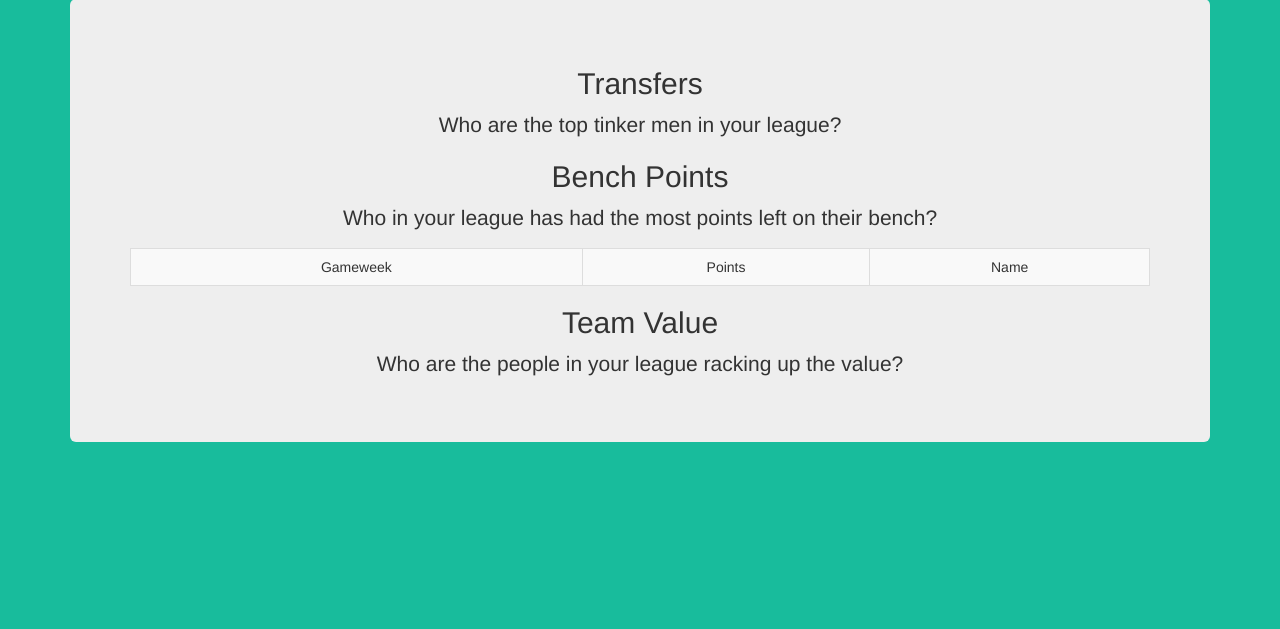
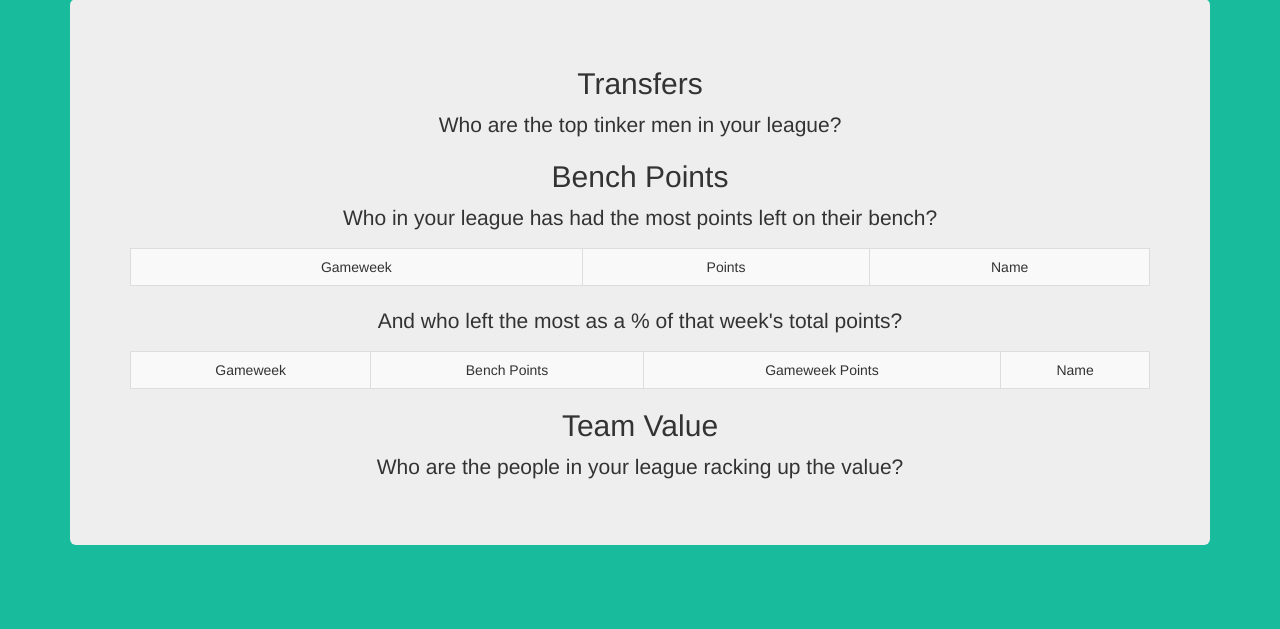
Before and after one commit to Wisani90/football, a Django app: template fpldjango/leaguestats/templates/leaguestats/results.html in a window 1280 px wide. Shown: the part 73-702 px from the top of the page. Run offline with Django 3.2, Linux system fonts and the light colour scheme; the template is opened without the code that fills it, so the values that code supplies are empty; some libraries are stand-ins or nearby versions.

Commit message:
normalised bench points

```diff
--- a/domain_model/domain_model/handlers.py
+++ b/domain_model/domain_model/handlers.py
@@ -56,6 +56,7 @@ def get_league_stats_data_handler(league_id):
     gamepoint_rank = stats_obj.gamepoint_rank()
     overall_point_rank = stats_obj.overall_point_rank()
     bench_points_top_10 = stats_obj.bench_points_top_10()
+    normalised_bench_points_top_10 = stats_obj.normalised_bench_points_top_10()
     team_value_by_week = stats_obj.team_value_by_week()
 
     data = {
@@ -66,6 +67,7 @@ def get_league_stats_data_handler(league_id):
         "gamepoint_bottom_10": gamepoint_bottom_10,
         "overall_point_rank": overall_point_rank,
         "bench_points_top_10": bench_points_top_10,
+        "normalised_bench_points_top_10": normalised_bench_points_top_10,
         "team_value_by_week": team_value_by_week,
     }
 
--- a/fpldjango/leaguestats/static/js/draw_graphs.js
+++ b/fpldjango/leaguestats/static/js/draw_graphs.js
@@ -15,5 +15,5 @@ function drawTVGraph(tv_data){
         x: 'Gameweek',
         columns: tv_data
       }
-  });
+    });
 };
--- a/fpldjango/leaguestats/templates/leaguestats/results.html
+++ b/fpldjango/leaguestats/templates/leaguestats/results.html
@@ -82,6 +82,39 @@
                 </tr>
                 {% endfor %}
             </table>
+            <p>And who left the most as a % of that week's total points?</p>
+            <table class='table table-striped table-bordered'>
+                <tr><b>
+                    <td>
+                    Gameweek
+                    </td>
+                    <td>
+                    Bench Points
+                    </td>
+                    <td>
+                    Gameweek Points
+                    </td>
+                    <td>
+                    Name
+                    </td>
+                </tr></b>
+                {% for item in normalised_bench_points_top_10 %}
+                <tr>
+                    <td>
+                    {{ item.Gameweek }}
+                    </td>
+                    <td>
+                    {{ item.Bench_Points }}
+                    </td>
+                    <td>
+                    {{ item.Gameweek_Points }}
+                    </td>
+                    <td>
+                    {{ item.Name }}
+                    </td>
+                </tr>
+                {% endfor %}
+            </table>
 
             <h2>
             Team Value
@@ -90,7 +123,7 @@
             <div id="team_value"></div>
             <script type="text/javascript">
             var tv_data = {{team_value_by_week|safe}}
-            drawTVGraph(team_value_by_week)
+            drawTVGraph(tv_data)
             </script>
         </div>
     </div> <!-- /container -->
--- a/fpldjango/leaguestats/views.py
+++ b/fpldjango/leaguestats/views.py
@@ -53,6 +53,7 @@ def results(request, league_id):
         "gamepoint_bottom_10": data['gamepoint_bottom_10'],
         "overall_point_rank": data['overall_point_rank'],
         "bench_points_top_10": data['bench_points_top_10'],
+        "normalised_bench_points_top_10": data['normalised_bench_points_top_10'],
         "team_value_by_week": data['team_value_by_week'],
     }
     return render(request, 'leaguestats/results.html', context)
```
Also changed, not shown: domain_model/domain_model/create_stats.py (+19 -1 lines), 1 other file.
